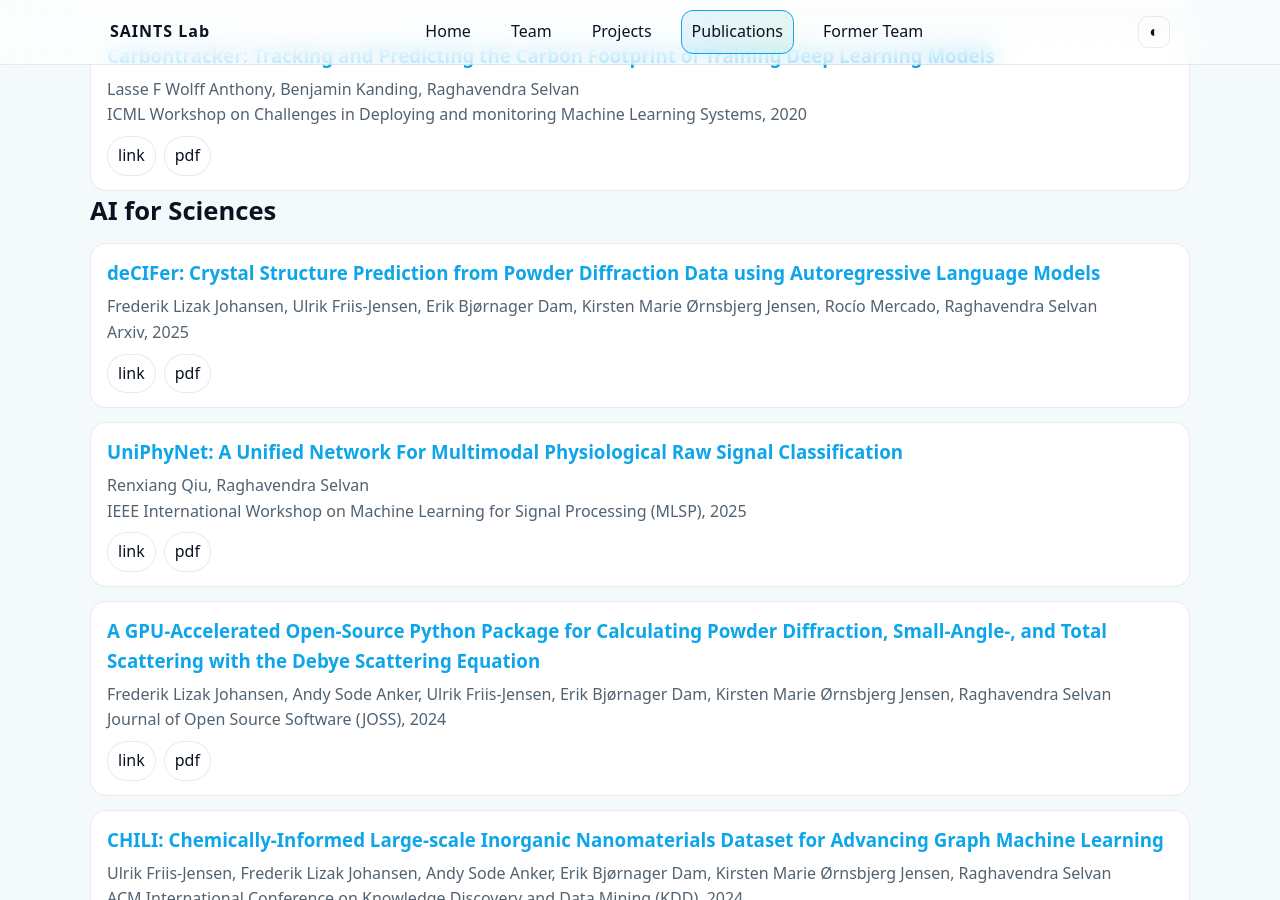
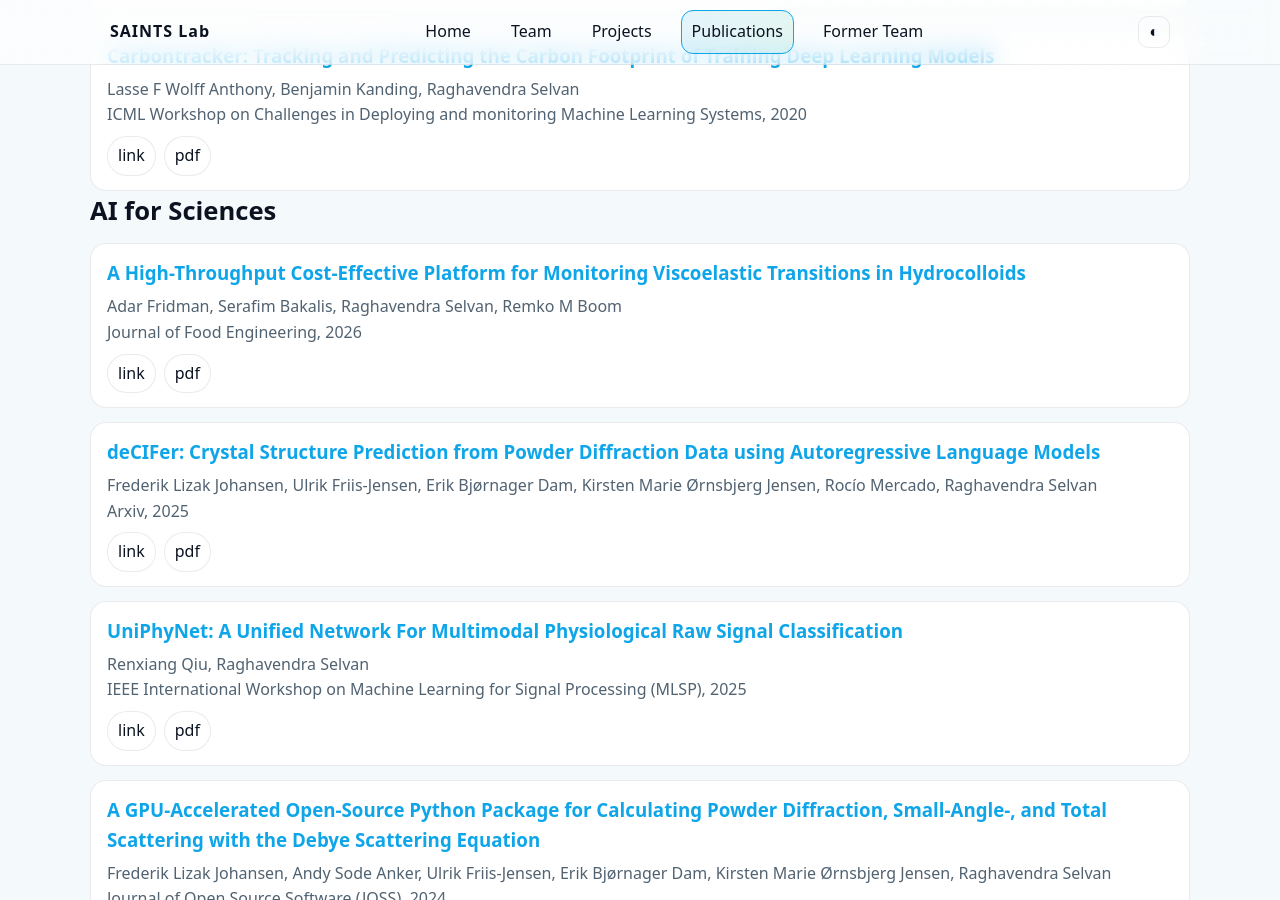
Before and after one commit to saintslab/saintslab.github.io, a Jekyll site: the page built from publications.html, in a window 1280 px wide and 900 px high, scrolled down 5820 px. Built offline with Jekyll 4.4.1, drawn with Linux system fonts in a browser that asks for light colours.

Commit message:
chore: sync pubs from projects page

```diff
--- a/_data/publications.json
+++ b/_data/publications.json
@@ -111,6 +111,32 @@
     "type": "from-projects",
     "theme_key": "sustainability-of-ai",
     "theme_label": "Sustainability of AI"
+  },
+  {
+    "title": "A High-Throughput Cost-Effective Platform for Monitoring Viscoelastic Transitions in Hydrocolloids",
+    "authors": [
+      "Adar Fridman",
+      "Serafim Bakalis",
+      "Raghavendra Selvan",
+      "Remko M Boom"
+    ],
+    "venue": "Journal of Food Engineering",
+    "year": "2026",
+    "date": "2026-01-01",
+    "link": "https://doi.org/10.1016/j.jfoodeng.2026.113039",
+    "resources": [
+      {
+        "label": "link",
+        "url": "https://doi.org/10.1016/j.jfoodeng.2026.113039"
+      },
+      {
+        "label": "pdf",
+        "url": "https://doi.org/10.1016/j.jfoodeng.2026.113039"
+      }
+    ],
+    "type": "from-projects",
+    "theme_key": "ai-for-sciences",
+    "theme_label": "AI for Sciences"
   },
   {
     "title": "The HCI GenAI CO2ST Calculator: A Tool for Calculating the Carbon Footprint of Generative AI Use in Human-Computer Interaction Research",
```
